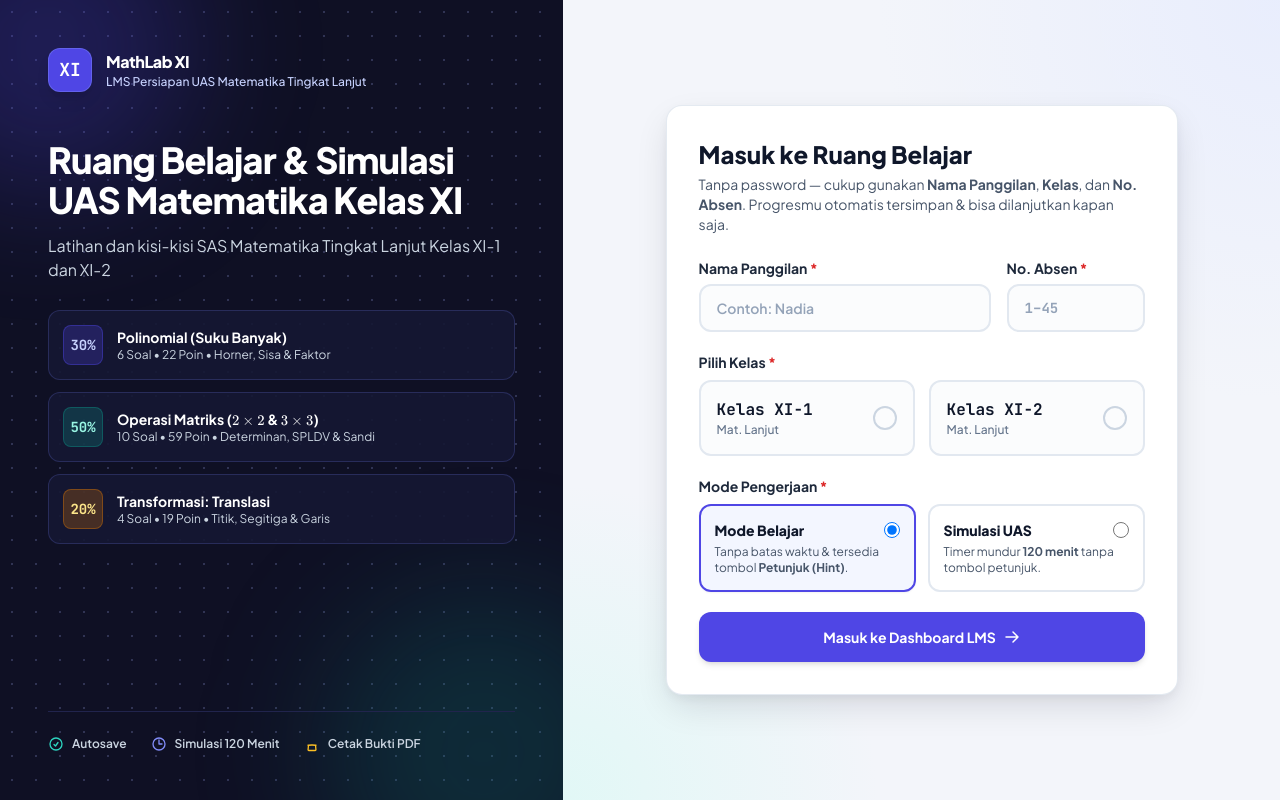
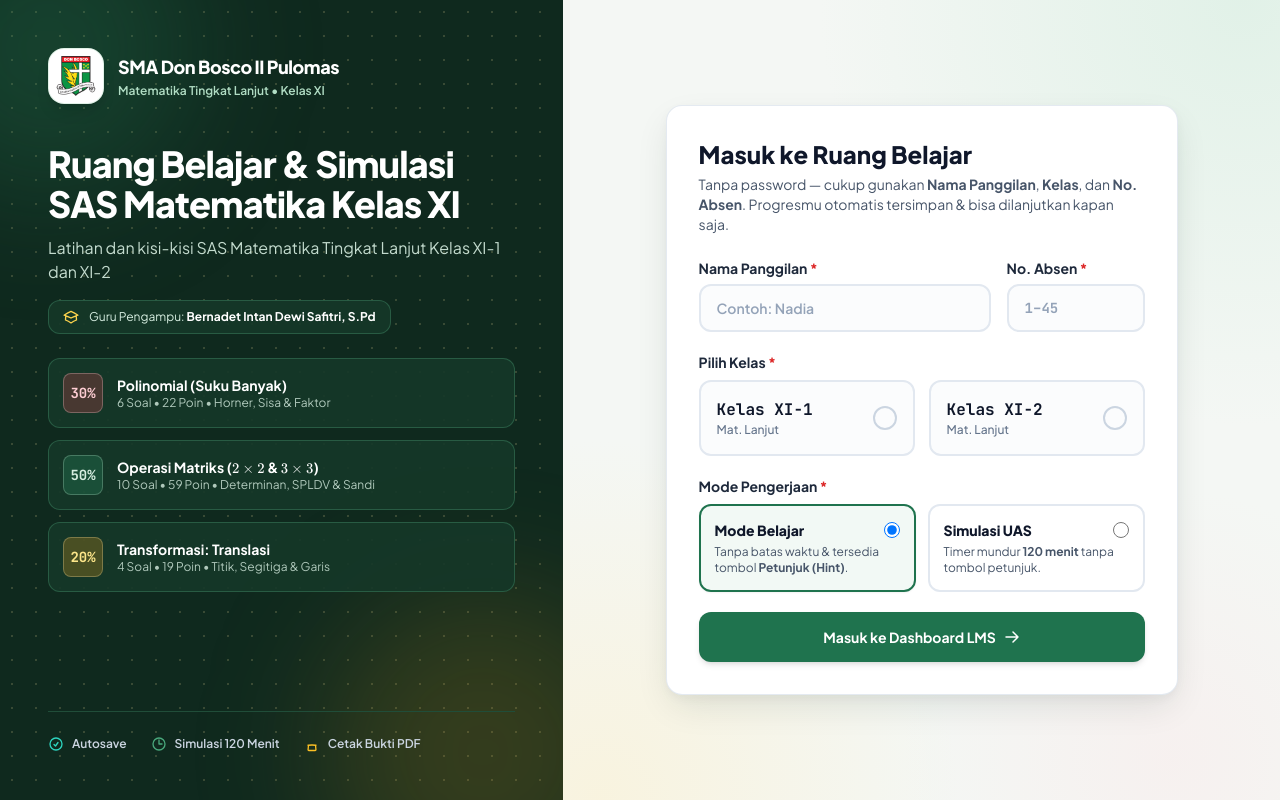
Before and after one commit to fiiyia/Kisi-Kisi-XI, a plain HTML site: page index.html in a window 1280 px wide. Drawn offline with nearby package versions, Linux system fonts and the light colour scheme.

Commit message:
feat: apply SMA Don Bosco II Pulomas logo, soft botanical theme, and teacher info

```diff
--- a/index.html
+++ b/index.html
@@ -3,7 +3,8 @@
 <head>
   <meta charset="UTF-8" />
   <meta name="viewport" content="width=device-width, initial-scale=1.0, viewport-fit=cover" />
-  <title>MathLab XI — LMS Kisi-Kisi & Latihan UAS Matematika Tingkat Lanjut</title>
+  <title>SMA Don Bosco II Pulomas — Latihan &amp; Kisi-Kisi SAS Matematika Tingkat Lanjut XI</title>
+  <link rel="icon" type="image/png" href="./logo-don-bosco.png" />
 
   <!-- Tailwind CSS CDN -->
   <script src="https://cdn.tailwindcss.com"></script>
@@ -27,53 +28,57 @@
             mono: ['"JetBrains Mono"', 'monospace']
           },
           colors: {
+            /* Soft Botanical Forest Green — harmonizes with Don Bosco II Pulomas crest */
             sidebar: {
-              950: '#0f1024',
-              900: '#161834',
-              800: '#21244d',
-              700: '#2e3266'
+              950: '#0f291e',
+              900: '#163829',
+              800: '#204d39',
+              700: '#2d664c'
             },
             brand: {
-              50: '#eef2ff',
-              100: '#e0e7ff',
-              200: '#c7d2fe',
-              400: '#818cf8',
-              500: '#6366f1',
-              600: '#4f46e5',
-              700: '#4338ca',
-              800: '#3730a3',
-              900: '#312e81',
-              950: '#1e1b4b'
+              50: '#edf7f1',
+              100: '#d7eee1',
+              200: '#b1ddc4',
+              400: '#49a87c',
+              500: '#2d8a60',
+              600: '#1f734e',
+              700: '#185c3e',
+              800: '#144932',
+              900: '#103a28',
+              950: '#0a261a'
             },
+            /* Polinomial — Soft Crimson Rose (echoes the red DON BOSCO banner) */
             poli: {
-              50: '#eef2ff',
-              100: '#e0e7ff',
-              200: '#c7d2fe',
-              600: '#4f46e5',
-              700: '#4338ca',
-              900: '#1e1b4b'
+              50: '#fdf3f4',
+              100: '#fbe4e6',
+              200: '#f5ccd0',
+              600: '#c2414b',
+              700: '#a6323c',
+              900: '#6e1d24'
             },
+            /* Operasi Matriks — Soft Sage Emerald (echoes the green shield) */
             matriks: {
-              50: '#f0fdfa',
-              100: '#ccfbf1',
-              200: '#99f6e4',
-              600: '#0d9488',
-              700: '#0f766e',
-              900: '#134e4a'
+              50: '#edf7f1',
+              100: '#d7eee1',
+              200: '#b1ddc4',
+              600: '#1f734e',
+              700: '#185c3e',
+              900: '#103a28'
             },
+            /* Translasi — Soft Honey Gold (echoes the 5 gold stars & palm) */
             translasi: {
-              50: '#fffbeb',
-              100: '#fef3c7',
-              200: '#fde68a',
-              600: '#d97706',
-              700: '#b45309',
-              900: '#78350f'
+              50: '#fef9eb',
+              100: '#fcf0cd',
+              200: '#f6de9b',
+              600: '#c78b1b',
+              700: '#a36e10',
+              900: '#664308'
             }
           },
           boxShadow: {
-            'card': '0 4px 20px -2px rgba(15, 16, 36, 0.06), 0 1px 3px 0 rgba(15, 16, 36, 0.04)',
-            'elevated': '0 14px 36px -6px rgba(15, 16, 36, 0.14), 0 4px 12px -2px rgba(15, 16, 36, 0.06)',
-            'bottom-nav': '0 -4px 20px -2px rgba(15, 16, 36, 0.08)'
+            'card': '0 4px 20px -2px rgba(15, 41, 30, 0.06), 0 1px 3px 0 rgba(15, 41, 30, 0.04)',
+            'elevated': '0 14px 36px -6px rgba(15, 41, 30, 0.12), 0 4px 12px -2px rgba(15, 41, 30, 0.05)',
+            'bottom-nav': '0 -4px 20px -2px rgba(15, 41, 30, 0.08)'
           }
         }
       }
@@ -92,28 +97,29 @@
 
     body {
       font-family: 'Plus Jakarta Sans', system-ui, -apple-system, sans-serif;
-      background-color: #f3f5fa;
+      background-color: #f4f7f4;
       color: #0f172a;
       line-height: 1.65;
       -webkit-font-smoothing: antialiased;
     }
 
     ::selection {
-      background-color: #c7d2fe;
-      color: #1e1b4b;
+      background-color: #d7eee1;
+      color: #0f291e;
     }
 
     /* Subtle geometric dot grid for Login showcase panel */
     .math-grid-pattern {
-      background-image: radial-gradient(rgba(165, 180, 252, 0.22) 1px, transparent 1px);
+      background-image: radial-gradient(rgba(246, 222, 155, 0.18) 1px, transparent 1px);
       background-size: 24px 24px;
     }
 
     .lms-canvas-bg {
-      background-color: #f3f5fa;
+      background-color: #f4f7f4;
       background-image:
-        radial-gradient(800px circle at 100% 0%, rgba(224, 231, 255, 0.55) 0%, transparent 50%),
-        radial-gradient(700px circle at 0% 100%, rgba(204, 251, 241, 0.45) 0%, transparent 45%);
+        radial-gradient(850px circle at 95% 0%, rgba(215, 238, 225, 0.65) 0%, transparent 50%),
+        radial-gradient(750px circle at 5% 100%, rgba(252, 240, 205, 0.55) 0%, transparent 48%),
+        radial-gradient(600px circle at 85% 95%, rgba(251, 228, 230, 0.35) 0%, transparent 45%);
     }
 
     /* Custom Scrollbars */
@@ -144,7 +150,7 @@
     select:focus-visible,
     textarea:focus-visible,
     button:focus-visible {
-      outline: 2px solid #4f46e5;
+      outline: 2px solid #1f734e;
       outline-offset: 2px;
     }
 
@@ -189,9 +195,9 @@
     }
 
     .lkpd-inline-input:focus {
-      border-color: #4f46e5;
-      background-color: #eef2ff;
-      box-shadow: 0 0 0 3px rgba(79, 70, 229, 0.18);
+      border-color: #1f734e;
+      background-color: #edf7f1;
+      box-shadow: 0 0 0 3px rgba(31, 115, 78, 0.18);
       outline: none;
     }
 
@@ -269,61 +275,68 @@
 
     <!-- Left Visual Showcase Panel -->
     <div class="lg:w-[46%] xl:w-[44%] bg-sidebar-950 text-white math-grid-pattern relative overflow-hidden flex flex-col justify-between p-6 sm:p-10 lg:p-12">
-      <!-- Soft Ambient Accents -->
-      <div class="pointer-events-none absolute -top-24 -left-24 w-72 h-72 rounded-full bg-brand-600/25 blur-3xl"></div>
-      <div class="pointer-events-none absolute -bottom-28 -right-20 w-80 h-80 rounded-full bg-matriks-600/20 blur-3xl"></div>
+      <!-- Soft Ambient Accents (Emerald & Warm Gold from Logo) -->
+      <div class="pointer-events-none absolute -top-24 -left-24 w-72 h-72 rounded-full bg-brand-500/25 blur-3xl"></div>
+      <div class="pointer-events-none absolute -bottom-28 -right-20 w-80 h-80 rounded-full bg-translasi-600/20 blur-3xl"></div>
 
       <div class="relative z-10">
-        <!-- Brand Logo -->
+        <!-- School Crest & Brand Identity -->
         <div class="flex items-center gap-3.5">
-          <div class="w-11 h-11 rounded-xl bg-brand-600 border border-brand-400/40 flex items-center justify-center font-mono font-extrabold text-lg text-white shadow-lg">
-            XI
+          <div class="w-14 h-14 rounded-2xl bg-white p-1.5 border border-brand-200/40 flex items-center justify-center shrink-0 shadow-lg">
+            <img src="./logo-don-bosco.png" alt="Logo SMA Don Bosco II Pulomas" class="w-full h-full object-contain" />
           </div>
           <div>
-            <div class="text-base font-extrabold tracking-tight text-white">MathLab XI</div>
-            <div class="text-xs text-brand-200 font-medium">LMS Persiapan UAS Matematika Tingkat Lanjut</div>
+            <div class="text-base sm:text-lg font-extrabold tracking-tight text-white leading-tight">SMA Don Bosco II Pulomas</div>
+            <div class="text-xs text-brand-200 font-semibold mt-0.5">Matematika Tingkat Lanjut &bull; Kelas XI</div>
           </div>
         </div>
 
         <!-- Main Headline -->
-        <div class="mt-8 lg:mt-12">
+        <div class="mt-7 lg:mt-10">
           <h1 class="text-2xl sm:text-3xl xl:text-4xl font-extrabold text-white leading-tight tracking-tight">
-            Ruang Belajar &amp; Simulasi UAS Matematika Kelas XI
+            Ruang Belajar &amp; Simulasi SAS Matematika Kelas XI
           </h1>
-          <p class="mt-3.5 text-sm sm:text-base text-slate-300 leading-relaxed max-w-lg">
+          <p class="mt-3 text-sm sm:text-base text-brand-100/90 leading-relaxed max-w-lg">
             Latihan dan kisi-kisi SAS Matematika Tingkat Lanjut Kelas XI-1 dan XI-2
           </p>
+          <!-- Teacher Info Card -->
+          <div class="mt-4 inline-flex items-center gap-2.5 px-3.5 py-2 rounded-xl bg-sidebar-900/90 border border-sidebar-700/80 text-xs text-brand-100">
+            <svg class="w-4 h-4 text-amber-300 shrink-0" fill="none" viewBox="0 0 24 24" stroke="currentColor" stroke-width="2">
+              <path stroke-linecap="round" stroke-linejoin="round" d="M4.26 10.147a60.436 60.436 0 00-.491 6.347A48.627 48.627 0 0112 20.904a48.627 48.627 0 018.232-4.41 60.46 60.46 0 00-.491-6.347m-15.482 0a50.57 50.57 0 00-2.658-.813A59.905 59.905 0 0112 3.493a59.902 59.902 0 0110.399 5.84c-.896.248-1.783.52-2.658.814m-15.482 0A50.697 50.697 0 0112 13.489a50.702 50.702 0 017.74-3.342" />
+            </svg>
+            <span>Guru Pengampu: <strong class="text-white">Bernadet Intan Dewi Safitri, S.Pd</strong></span>
+          </div>
         </div>
 
         <!-- Course Scope Highlights -->
-        <div class="mt-7 grid grid-cols-1 sm:grid-cols-3 lg:grid-cols-1 gap-3">
+        <div class="mt-6 grid grid-cols-1 sm:grid-cols-3 lg:grid-cols-1 gap-3">
           <div class="flex items-center gap-3.5 p-3.5 rounded-xl bg-sidebar-900/90 border border-sidebar-700/80">
-            <div class="w-10 h-10 rounded-lg bg-poli-600/25 border border-poli-600/40 text-brand-200 font-mono font-bold text-sm flex items-center justify-center shrink-0">
+            <div class="w-10 h-10 rounded-lg bg-poli-600/30 border border-poli-200/30 text-rose-200 font-mono font-bold text-sm flex items-center justify-center shrink-0">
               30%
             </div>
             <div class="min-w-0">
               <div class="text-sm font-bold text-white">Polinomial (Suku Banyak)</div>
-              <div class="text-xs text-slate-300">6 Soal &bull; 22 Poin &bull; Horner, Sisa &amp; Faktor</div>
+              <div class="text-xs text-brand-100/80">6 Soal &bull; 22 Poin &bull; Horner, Sisa &amp; Faktor</div>
             </div>
           </div>
 
           <div class="flex items-center gap-3.5 p-3.5 rounded-xl bg-sidebar-900/90 border border-sidebar-700/80">
-            <div class="w-10 h-10 rounded-lg bg-matriks-600/25 border border-matriks-600/40 text-teal-200 font-mono font-bold text-sm flex items-center justify-center shrink-0">
+            <div class="w-10 h-10 rounded-lg bg-brand-500/30 border border-brand-200/30 text-brand-100 font-mono font-bold text-sm flex items-center justify-center shrink-0">
               50%
             </div>
             <div class="min-w-0">
               <div class="text-sm font-bold text-white">Operasi Matriks ($2\times 2$ &amp; $3\times 3$)</div>
-              <div class="text-xs text-slate-300">10 Soal &bull; 59 Poin &bull; Determinan, SPLDV &amp; Sandi</div>
+              <div class="text-xs text-brand-100/80">10 Soal &bull; 59 Poin &bull; Determinan, SPLDV &amp; Sandi</div>
             </div>
           </div>
 
           <div class="flex items-center gap-3.5 p-3.5 rounded-xl bg-sidebar-900/90 border border-sidebar-700/80">
-            <div class="w-10 h-10 rounded-lg bg-translasi-600/25 border border-translasi-600/40 text-amber-200 font-mono font-bold text-sm flex items-center justify-center shrink-0">
+            <div class="w-10 h-10 rounded-lg bg-translasi-600/30 border border-translasi-200/30 text-amber-200 font-mono font-bold text-sm flex items-center justify-center shrink-0">
               20%
             </div>
             <div class="min-w-0">
               <div class="text-sm font-bold text-white">Transformasi: Translasi</div>
-              <div class="text-xs text-slate-300">4 Soal &bull; 19 Poin &bull; Titik, Segitiga &amp; Garis</div>
+              <div class="text-xs text-brand-100/80">4 Soal &bull; 19 Poin &bull; Titik, Segitiga &amp; Garis</div>
             </div>
           </div>
         </div>
@@ -536,20 +549,20 @@
       aria-label="Menu Navigasi LMS"
     >
       <!-- Sidebar Top Brand -->
-      <div class="flex items-center justify-between px-5 py-4 border-b border-sidebar-800">
-        <div class="flex items-center gap-3">
-          <div class="w-9 h-9 rounded-xl bg-brand-600 flex items-center justify-center font-mono font-extrabold text-sm text-white shadow-sm">
-            XI
-          </div>
-          <div>
-            <div class="text-sm font-extrabold text-white leading-tight">MathLab XI</div>
-            <div class="text-[11px] text-slate-400 font-medium">UAS Matematika Lanjut</div>
+      <div class="flex items-center justify-between px-4 py-4 border-b border-sidebar-800">
+        <div class="flex items-center gap-3 min-w-0">
+          <div class="w-10 h-10 rounded-xl bg-white p-1 flex items-center justify-center shrink-0 shadow-sm">
+            <img src="./logo-don-bosco.png" alt="Logo SMA Don Bosco II Pulomas" class="w-full h-full object-contain" />
+          </div>
+          <div class="min-w-0">
+            <div class="text-xs font-extrabold text-white leading-tight truncate">SMA Don Bosco II Pulomas</div>
+            <div class="text-[11px] text-brand-200 font-medium truncate">Matematika Tingkat Lanjut XI</div>
           </div>
         </div>
         <button
           type="button"
           onclick="closeMobileSidebar()"
-          class="lg:hidden p-2 rounded-lg text-slate-300 hover:bg-sidebar-800 hover:text-white"
+          class="lg:hidden p-2 rounded-lg text-brand-100 hover:bg-sidebar-800 hover:text-white shrink-0"
           aria-label="Tutup menu samping"
         >
           <svg class="w-5 h-5" fill="none" viewBox="0 0 24 24" stroke="currentColor" stroke-width="2">
@@ -686,11 +699,15 @@
       </nav>
 
       <!-- Sidebar Footer Actions -->
-      <div class="p-3.5 border-t border-sidebar-800 space-y-2">
+      <div class="p-3.5 border-t border-sidebar-800 space-y-2.5">
+        <div class="px-2 text-[11px] text-brand-200/80 leading-snug">
+          <div class="text-slate-400">Guru Pengampu:</div>
+          <div class="font-bold text-white">Bernadet Intan Dewi Safitri, S.Pd</div>
+        </div>
         <button
           type="button"
           onclick="logoutToLoginScreen()"
-          class="w-full flex items-center justify-center gap-2 px-3.5 py-2.5 rounded-xl bg-sidebar-900 hover:bg-sidebar-800 border border-sidebar-700 text-xs font-bold text-slate-200 transition"
+          class="w-full flex items-center justify-center gap-2 px-3.5 py-2.5 rounded-xl bg-sidebar-900 hover:bg-sidebar-800 border border-sidebar-700 text-xs font-bold text-brand-100 transition"
         >
           <svg class="w-4 h-4 text-slate-300" fill="none" viewBox="0 0 24 24" stroke="currentColor" stroke-width="2">
             <path stroke-linecap="round" stroke-linejoin="round" d="M15.75 9V5.25A2.25 2.25 0 0013.5 3h-6a2.25 2.25 0 00-2.25 2.25v13.5A2.25 2.25 0 007.5 21h6a2.25 2.25 0 002.25-2.25V15m3 0l3-3m0 0l-3-3m3 3H9" />
@@ -762,15 +779,24 @@
         <section id="view-dashboard" class="space-y-6 no-print">
           <!-- Welcome Banner -->
           <div class="rounded-2xl bg-sidebar-950 text-white p-6 sm:p-8 shadow-elevated border border-sidebar-800 relative overflow-hidden">
-            <div class="pointer-events-none absolute -right-12 -top-12 w-56 h-56 rounded-full bg-brand-600/25 blur-3xl"></div>
+            <div class="pointer-events-none absolute -right-12 -top-12 w-56 h-56 rounded-full bg-brand-500/25 blur-3xl"></div>
+            <div class="pointer-events-none absolute left-1/3 -bottom-16 w-48 h-48 rounded-full bg-translasi-600/20 blur-3xl"></div>
             <div class="relative z-10 flex flex-col md:flex-row md:items-center justify-between gap-5">
-              <div>
-                <h1 class="text-xl sm:text-2xl font-extrabold text-white">
-                  Halo, <span id="dashStudentName">Siswa</span>! Siap berlatih hari ini?
-                </h1>
-                <p class="mt-1.5 text-sm text-slate-300 max-w-2xl">
-                  Kamu masuk sebagai <strong id="dashStudentMeta" class="text-brand-200">-</strong>. Semua jawabanmu otomatis tersimpan di Cloud Supabase. Kamu bisa melanjutkan modul latihan dari menu di samping kiri kapan saja.
-                </p>
+              <div class="flex items-start gap-4">
+                <div class="hidden sm:flex w-14 h-14 rounded-2xl bg-white p-1.5 items-center justify-center shrink-0 shadow-md">
+                  <img src="./logo-don-bosco.png" alt="Logo SMA Don Bosco II Pulomas" class="w-full h-full object-contain" />
+                </div>
+                <div>
+                  <h1 class="text-xl sm:text-2xl font-extrabold text-white">
+                    Halo, <span id="dashStudentName">Siswa</span>! Siap berlatih hari ini?
+                  </h1>
+                  <p class="mt-1.5 text-sm text-brand-100/90 max-w-2xl">
+                    Kamu masuk sebagai <strong id="dashStudentMeta" class="text-amber-200">-</strong> &bull; <strong>SMA Don Bosco II Pulomas</strong>. Semua jawabanmu tersimpan otomatis.
+                  </p>
+                  <p class="mt-1 text-xs text-brand-200/90">
+                    Guru Matematika Tingkat Lanjut: <strong class="text-white">Bernadet Intan Dewi Safitri, S.Pd</strong>
+                  </p>
+                </div>
               </div>
               <button
                 type="button"
@@ -2926,14 +2952,18 @@
 
       container.innerHTML = `
         <div style="font-family:'Plus Jakarta Sans',system-ui,sans-serif; color:#0f172a;">
-          <!-- Kop Laporan Resmi -->
-          <div style="border-bottom:2px solid #0f172a; padding-bottom:8px; margin-bottom:12px; display:flex; justify-content:space-between; align-items:flex-end;">
-            <div>
-              <div style="font-size:13pt; font-weight:800; letter-spacing:-0.01em;">LAPORAN BUKTI LATIHAN SAS / UAS MATEMATIKA TINGKAT LANJUT</div>
-              <div style="font-size:8.5pt; color:#334155; margin-top:2px;">SMA Kelas XI-1 &amp; XI-2 &bull; Polinomial (30%) &bull; Operasi Matriks (50%) &bull; Translasi (20%)</div>
-            </div>
-            <div style="text-align:right; font-size:8pt; color:#475569;">
-              <div><strong>MathLab XI</strong></div>
+          <!-- Kop Laporan Resmi SMA Don Bosco II Pulomas -->
+          <div style="border-bottom:2px solid #0f291e; padding-bottom:8px; margin-bottom:12px; display:flex; justify-content:space-between; align-items:center; gap:12px;">
+            <div style="display:flex; align-items:center; gap:10px;">
+              <img src="./logo-don-bosco.png" alt="Logo SMA Don Bosco II Pulomas" style="width:44px; height:44px; object-fit:contain;" />
+              <div>
+                <div style="font-size:10.5pt; font-weight:800; color:#0f291e; letter-spacing:0.01em;">SMA DON BOSCO II PULOMAS</div>
+                <div style="font-size:12pt; font-weight:800; letter-spacing:-0.01em; margin-top:1px;">LAPORAN BUKTI LATIHAN SAS MATEMATIKA TINGKAT LANJUT</div>
+                <div style="font-size:8pt; color:#334155; margin-top:1px;">Kelas XI-1 &amp; XI-2 &bull; Guru Pengampu: <strong>Bernadet Intan Dewi Safitri, S.Pd</strong></div>
+              </div>
+            </div>
+            <div style="text-align:right; font-size:8pt; color:#475569; white-space:nowrap;">
+              <div><strong>Polinomial &bull; Matriks &bull; Translasi</strong></div>
               <div>Dicetak: ${waktuSelesai}</div>
             </div>
           </div>
@@ -3030,9 +3060,15 @@
           </div>
 
           <!-- Footer Verifikasi -->
-          <div class="print-section-avoid" style="margin-top:10px; padding-top:8px; border-top:1px dashed #94a3b8; display:flex; justify-content:space-between; font-size:8pt; color:#475569;">
-            <div>ID Sesi: <span style="font-family:monospace;">${escapeHtml(appState.sessionId || '-')}</span> &bull; Dokumen resmi bukti latihan mandiri siswa.</div>
-            <div>Paraf Guru: _______________________</div>
+          <div class="print-section-avoid" style="margin-top:10px; padding-top:8px; border-top:1px dashed #94a3b8; display:flex; justify-content:space-between; align-items:flex-end; font-size:8pt; color:#475569;">
+            <div>
+              <div>ID Sesi: <span style="font-family:monospace;">${escapeHtml(appState.sessionId || '-')}</span></div>
+              <div>Dokumen bukti latihan mandiri siswa SMA Don Bosco II Pulomas.</div>
+            </div>
+            <div style="text-align:right;">
+              <div>Guru Matematika Tingkat Lanjut,</div>
+              <div style="margin-top:18px; font-weight:700; color:#0f172a;">Bernadet Intan Dewi Safitri, S.Pd</div>
+            </div>
           </div>
         </div>
       `;
```
Also changed, not shown: logo-don-bosco.png (added).
